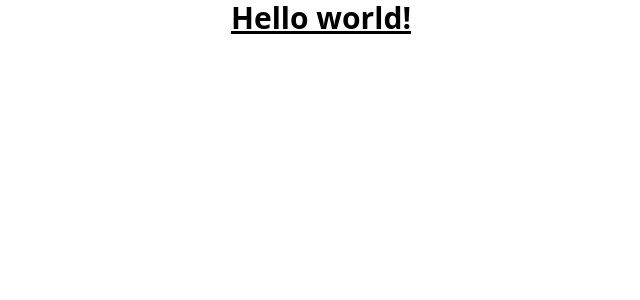
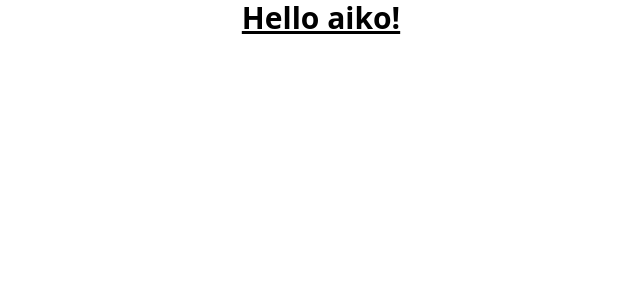
Before and after one commit to ogakuzuko/todo-agile-gw, a Next.js app: page / in a window 1280 px wide. Shown: the top 300 px of the page, without its empty margins (319-959 px from the left). Built offline with nearby package versions, Linux system fonts and the light colour scheme.

Commit message:
🔧 husky動作確認

```diff
--- a/src/pages/index.tsx
+++ b/src/pages/index.tsx
@@ -11,7 +11,7 @@ const Home: NextPage = () => {
       </Head>
 
       <div className="flex">
-        <p className="m-auto text-3xl font-bold underline">Hello world!</p>
+        <p className="m-auto text-3xl font-bold underline">Hello aiko!</p>
       </div>
     </div>
   )
```
